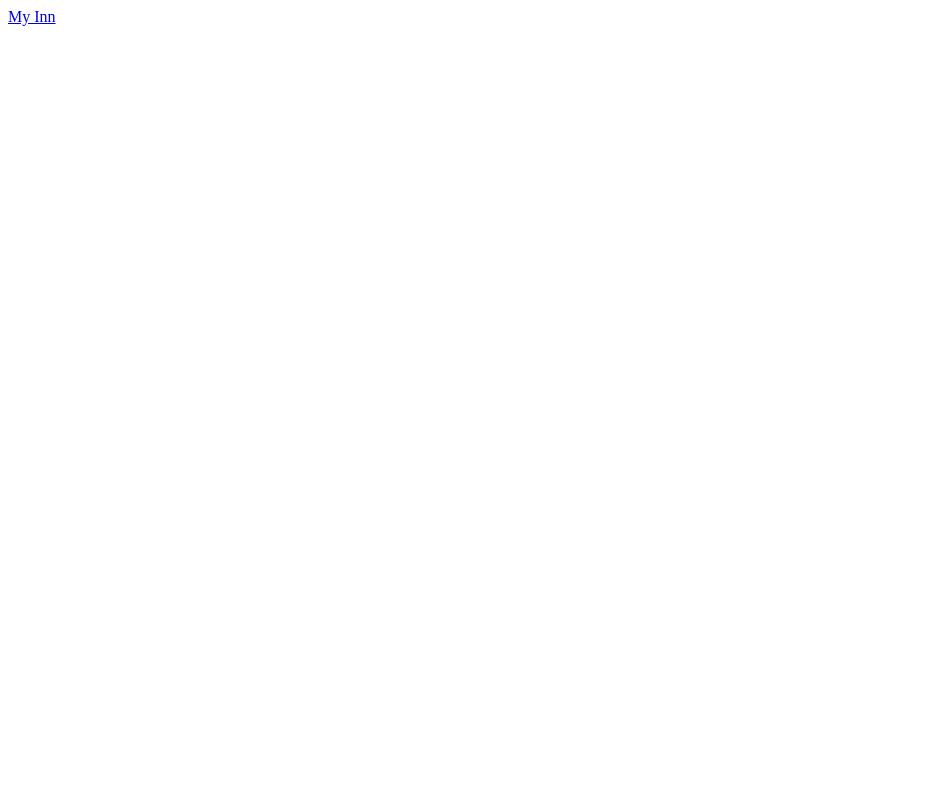
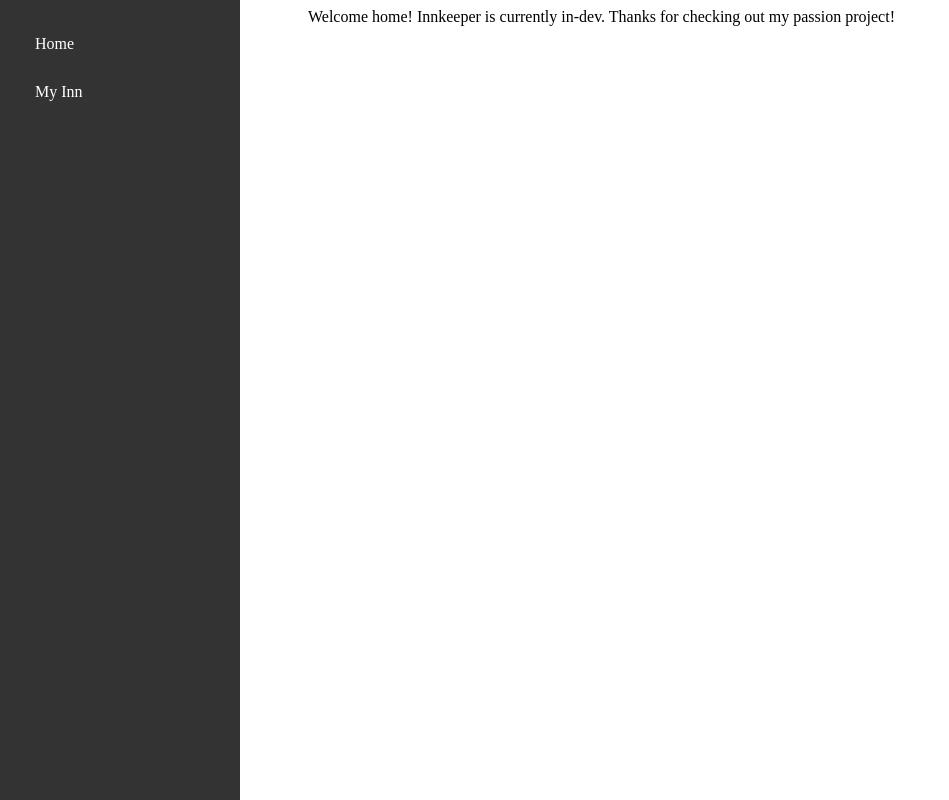
Before and after one commit to rogueslime/innkeeper, a React (Create React App) app: page /home in a window 1280 px wide. Before the commit this address had no page. Shown: the whole page, without its empty margins (0-949 px from the left). Built offline with nearby package versions, Linux system fonts and the light colour scheme.

Commit message:
Added another menu option/route to the Home page.

```diff
--- a/src/App.js
+++ b/src/App.js
@@ -2,6 +2,7 @@ import React from 'react';
 import { BrowserRouter as Router, Route, Routes } from 'react-router-dom';
 import InnView from './components/InnView';
 import Sidebar from './components/Sidebar';
+import HomePage from './components/HomePage';
 import './components/App.css';
 
 function App() {
@@ -11,6 +12,7 @@ function App() {
                 <Sidebar />
                 <div className="main-content">
                     <Routes>
+                        <Route path="/home" element={<HomePage />} />
                         <Route path="/my-inn" element={<InnView />} />
                     </Routes>
                 </div>
--- a/src/components/App.css
+++ b/src/components/App.css
@@ -5,6 +5,18 @@
 .sidebar {
     position: fixed;
     width: 200px;
+    height: 100%;
+    background-color: #333;
+    padding: 20px;
+    left: 0;
+    top: 0;
+}
+
+.sidebar a {
+    color: white;
+    display: block;
+    padding: 15px;
+    text-decoration: wavy;
 }
 
 .main-content {
--- /dev/null
+++ b/src/components/HomePage.js
@@ -0,0 +1,10 @@
+import React from 'react';
+
+function HomePage() {
+    return (
+        <div>Welcome home! Innkeeper is currently in-dev. Thanks for checking out my passion project!
+        </div>
+    )
+}
+
+export default HomePage;
--- a/src/components/Sidebar.js
+++ b/src/components/Sidebar.js
@@ -4,6 +4,7 @@ import { Link } from 'react-router-dom';
 function Sidebar() {
     return (
         <div className="sidebar">
+            <Link to="/home">Home</Link>
             <Link to="/my-inn">My Inn</Link>
         </div>
     )
```
